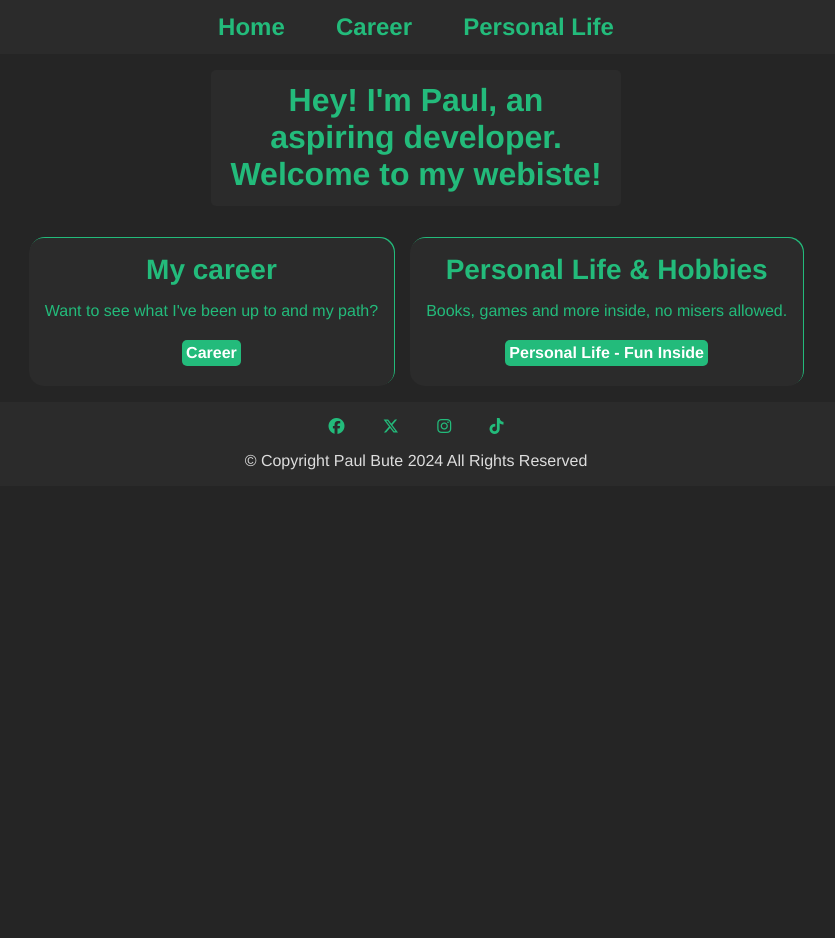
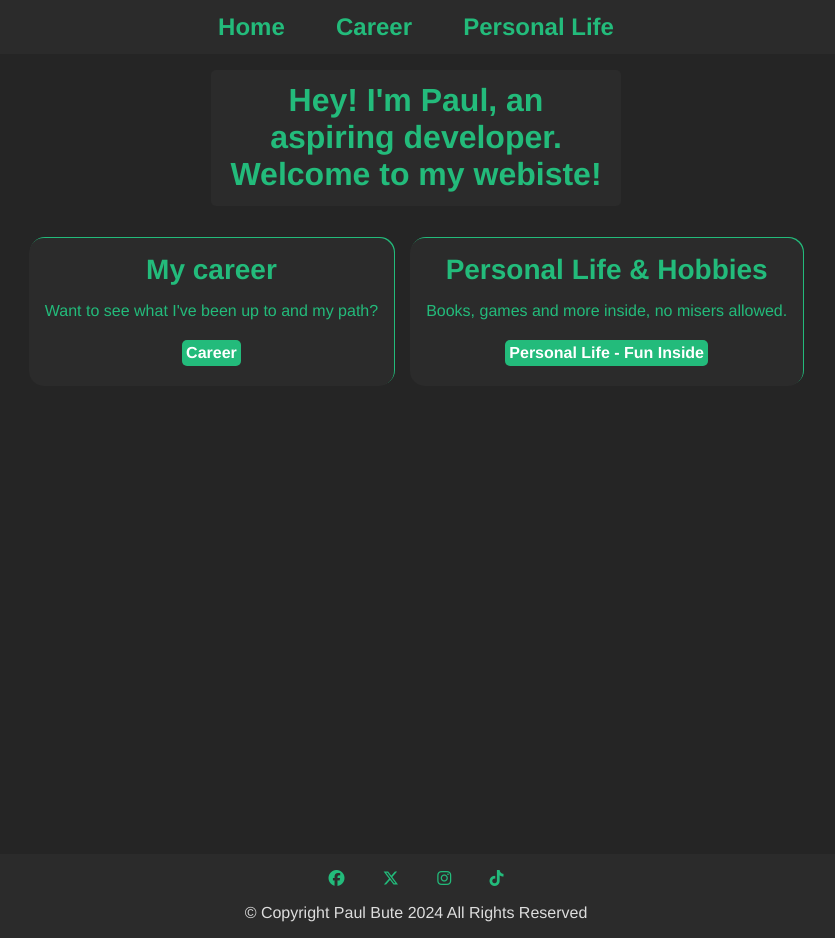
Before and after one commit to Smashslice/smashslice.github.io, a plain HTML site: page index.html in a window 1280 px wide. Shown: the whole page, without its empty margins (224-1059 px from the left). Before the commit the page ends 800 px from the top, so only its background shows below. Drawn offline with Linux system fonts and the light colour scheme.

Commit message:
Made the page full so on large screens the blank space is consistent with the rest of the page. Goal is to fill with content later in school

```diff
--- a/index.html
+++ b/index.html
@@ -18,7 +18,7 @@
         <a class="nav-link" href="personal.html">Personal Life</a>
     </div>
     <!-- Start of content -->
-    <div class="container align-center">
+    <div class="container align-center full">
         <header class="text-center intro mt-3 mb-3 header-slide">
             <h1>Hey! I'm Paul, an aspiring developer. <br> Welcome to my webiste!</h1>
         </header>
--- a/style.css
+++ b/style.css
@@ -19,6 +19,10 @@ body {
     background-color: rgb(37, 37, 37);
 }
 
+.full {
+    min-height: 100vh;
+}
+
 .text-center {
     text-align: center;
 }
@@ -26,7 +30,6 @@ body {
 .container {
     display: flex;
     flex-direction: column;
-    justify-content: center;
     width: 100%;
     margin-left: auto;
     margin-right: auto;
```
Also changed, not shown: personal.html (+1 -1 lines).
